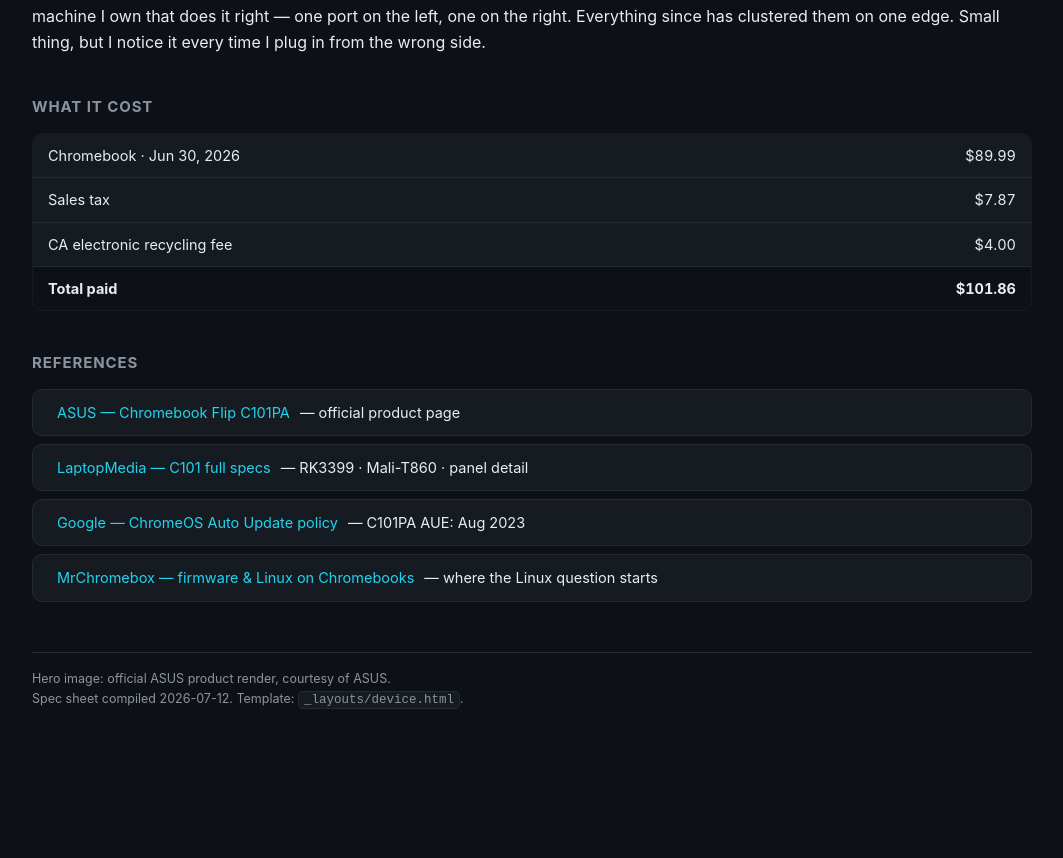
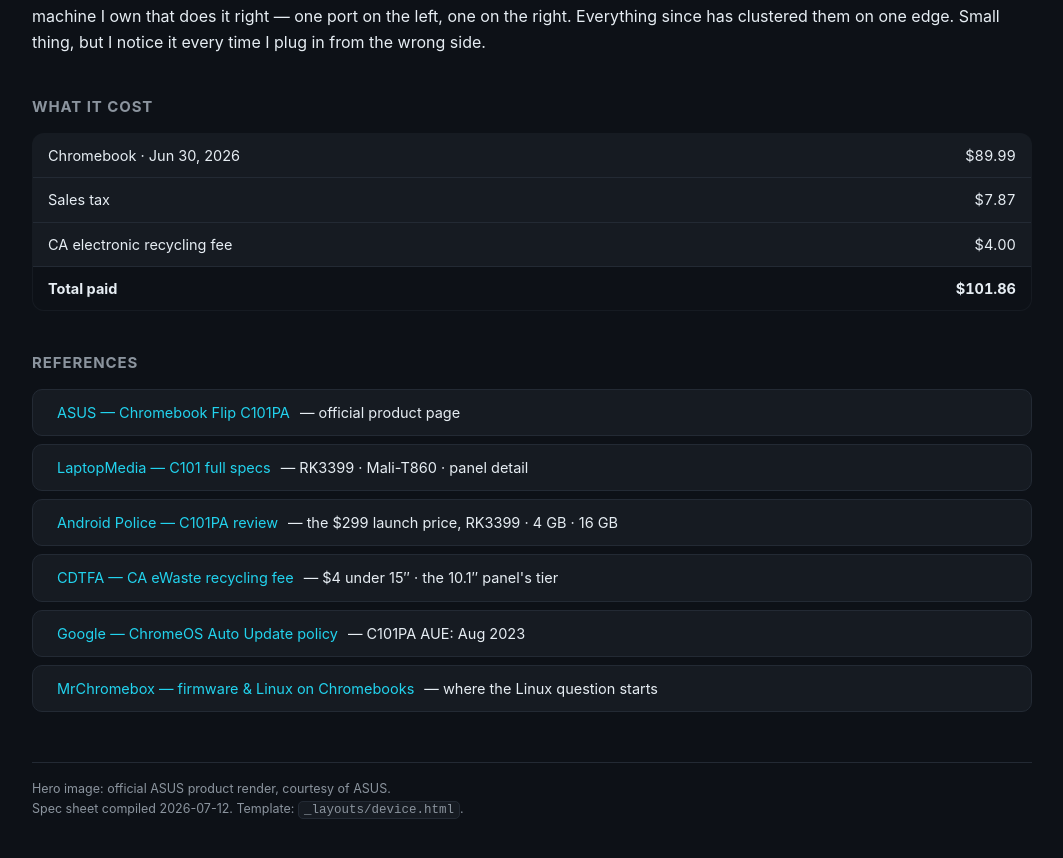
Before and after one commit to masautt/masautt.github.io, a Jekyll site: the page devices/asus-c101/index.html, which Jekyll copies as it is, in a window 1280 px wide and 900 px high, scrolled down 1461 px. Shown: the top 858 px of the window, without its empty margins (108-1171 px from the left). Built offline with Jekyll 4.4.1, drawn with Linux system fonts in a browser that asks for light colours; before the commit the page ends 2251 px from its top, so only the background shows below that.

Commit message:
Deploy /devices from masautt-inc/devices@ba602b3

```diff
--- a/devices/asus-c101.standalone.html
+++ b/devices/asus-c101.standalone.html
@@ -348,6 +348,12 @@ one edge. Small thing, but I notice it every time I plug in from the wrong side.
     <a href="https://laptopmedia.com/laptop-specs/asus-chromebook-flip-c101/">LaptopMedia — C101 full specs</a> — RK3399 · Mali-T860 · panel detail</li>
 
   <li><span class="ic"><svg viewBox="0 0 24 24" fill="none" stroke="currentColor" stroke-width="2" stroke-linecap="round" stroke-linejoin="round"><path d="M10 13a5 5 0 0 0 7 0l3-3a5 5 0 0 0-7-7l-1 1M14 11a5 5 0 0 0-7 0l-3 3a5 5 0 0 0 7 7l1-1"/></svg></span>
+    <a href="https://www.androidpolice.com/2017/10/09/asus-chromebook-flip-c101pa-review-best-10-chromebook-can-buy-also-good-android-tablet/">Android Police — C101PA review</a> — the $299 launch price, RK3399 · 4 GB · 16 GB</li>
+
+  <li><span class="ic"><svg viewBox="0 0 24 24" fill="none" stroke="currentColor" stroke-width="2" stroke-linecap="round" stroke-linejoin="round"><path d="M10 13a5 5 0 0 0 7 0l3-3a5 5 0 0 0-7-7l-1 1M14 11a5 5 0 0 0-7 0l-3 3a5 5 0 0 0 7 7l1-1"/></svg></span>
+    <a href="https://cdtfa.ca.gov/taxes-and-fees/covered-electronic-waste-recycling-fee/">CDTFA — CA eWaste recycling fee</a> — $4 under 15″ · the 10.1″ panel's tier</li>
+
+  <li><span class="ic"><svg viewBox="0 0 24 24" fill="none" stroke="currentColor" stroke-width="2" stroke-linecap="round" stroke-linejoin="round"><path d="M10 13a5 5 0 0 0 7 0l3-3a5 5 0 0 0-7-7l-1 1M14 11a5 5 0 0 0-7 0l-3 3a5 5 0 0 0 7 7l1-1"/></svg></span>
     <a href="https://support.google.com/chrome/a/answer/6220366">Google — ChromeOS Auto Update policy</a> — C101PA AUE: Aug 2023</li>
 
   <li><span class="ic"><svg viewBox="0 0 24 24" fill="none" stroke="currentColor" stroke-width="2" stroke-linecap="round" stroke-linejoin="round"><path d="M10 13a5 5 0 0 0 7 0l3-3a5 5 0 0 0-7-7l-1 1M14 11a5 5 0 0 0-7 0l-3 3a5 5 0 0 0 7 7l1-1"/></svg></span>
--- a/devices/asus-c101/index.html
+++ b/devices/asus-c101/index.html
@@ -220,6 +220,12 @@ one edge. Small thing, but I notice it every time I plug in from the wrong side.
     <a href="https://laptopmedia.com/laptop-specs/asus-chromebook-flip-c101/">LaptopMedia — C101 full specs</a> — RK3399 · Mali-T860 · panel detail</li>
 
   <li><span class="ic"><svg viewBox="0 0 24 24" fill="none" stroke="currentColor" stroke-width="2" stroke-linecap="round" stroke-linejoin="round"><path d="M10 13a5 5 0 0 0 7 0l3-3a5 5 0 0 0-7-7l-1 1M14 11a5 5 0 0 0-7 0l-3 3a5 5 0 0 0 7 7l1-1"/></svg></span>
+    <a href="https://www.androidpolice.com/2017/10/09/asus-chromebook-flip-c101pa-review-best-10-chromebook-can-buy-also-good-android-tablet/">Android Police — C101PA review</a> — the $299 launch price, RK3399 · 4 GB · 16 GB</li>
+
+  <li><span class="ic"><svg viewBox="0 0 24 24" fill="none" stroke="currentColor" stroke-width="2" stroke-linecap="round" stroke-linejoin="round"><path d="M10 13a5 5 0 0 0 7 0l3-3a5 5 0 0 0-7-7l-1 1M14 11a5 5 0 0 0-7 0l-3 3a5 5 0 0 0 7 7l1-1"/></svg></span>
+    <a href="https://cdtfa.ca.gov/taxes-and-fees/covered-electronic-waste-recycling-fee/">CDTFA — CA eWaste recycling fee</a> — $4 under 15″ · the 10.1″ panel's tier</li>
+
+  <li><span class="ic"><svg viewBox="0 0 24 24" fill="none" stroke="currentColor" stroke-width="2" stroke-linecap="round" stroke-linejoin="round"><path d="M10 13a5 5 0 0 0 7 0l3-3a5 5 0 0 0-7-7l-1 1M14 11a5 5 0 0 0-7 0l-3 3a5 5 0 0 0 7 7l1-1"/></svg></span>
     <a href="https://support.google.com/chrome/a/answer/6220366">Google — ChromeOS Auto Update policy</a> — C101PA AUE: Aug 2023</li>
 
   <li><span class="ic"><svg viewBox="0 0 24 24" fill="none" stroke="currentColor" stroke-width="2" stroke-linecap="round" stroke-linejoin="round"><path d="M10 13a5 5 0 0 0 7 0l3-3a5 5 0 0 0-7-7l-1 1M14 11a5 5 0 0 0-7 0l-3 3a5 5 0 0 0 7 7l1-1"/></svg></span>
```
